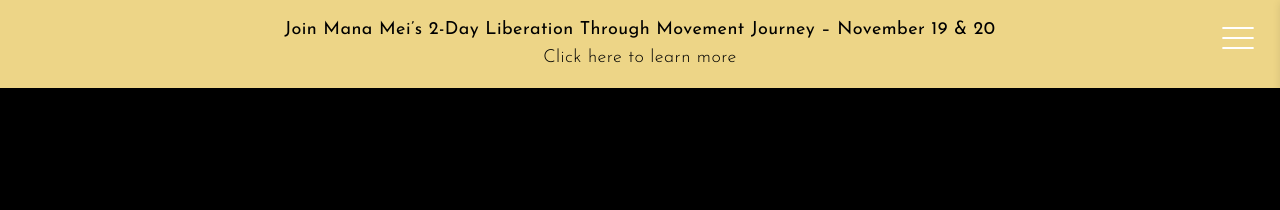
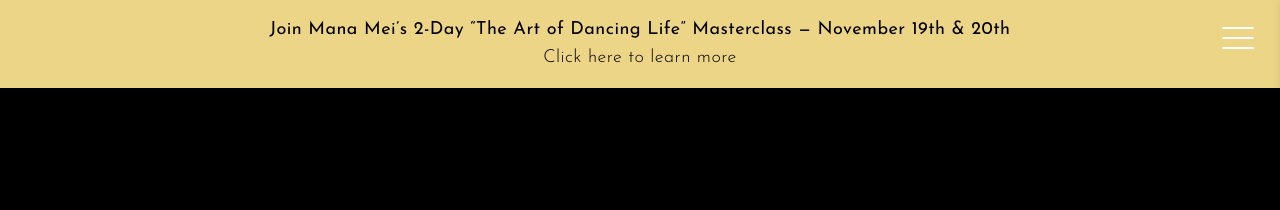
Before and after one commit to brittwoodard/manamei, a Jekyll site: the page built from contact-thank-you.html, in a window 1280 px wide. Shown: the top 210 px of the page. Built offline with Jekyll 4.4.1, drawn with Linux system fonts in a browser that asks for light colours; nearby versions of some CDN libraries.

Commit message:
banner copy

```diff
--- a/_includes/banner-masterclass.html
+++ b/_includes/banner-masterclass.html
@@ -1,4 +1,4 @@
 <a href="/theartofdancinglife.html"><section class="bg-feature text-black text-center py-4">
-    <p><strong>Join Mana Mei’s 2-Day Liberation Through Movement Journey – November 19 & 20</strong>
+    <p><strong>Join Mana Mei’s 2-Day “The Art of Dancing Life” Masterclass — November 19th & 20th</strong>
     <br>Click here to learn more</p>
 </section></a>
```
